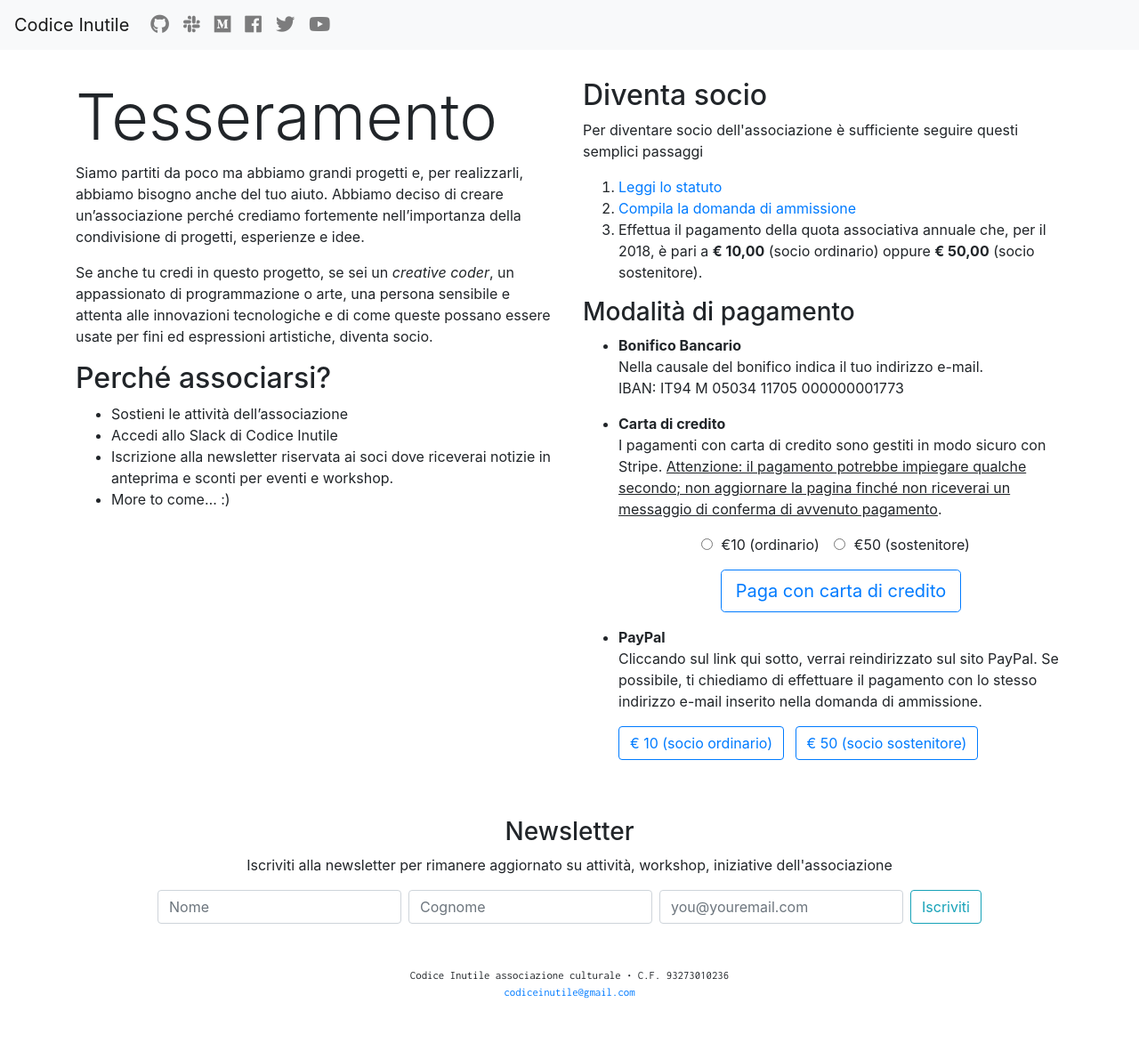
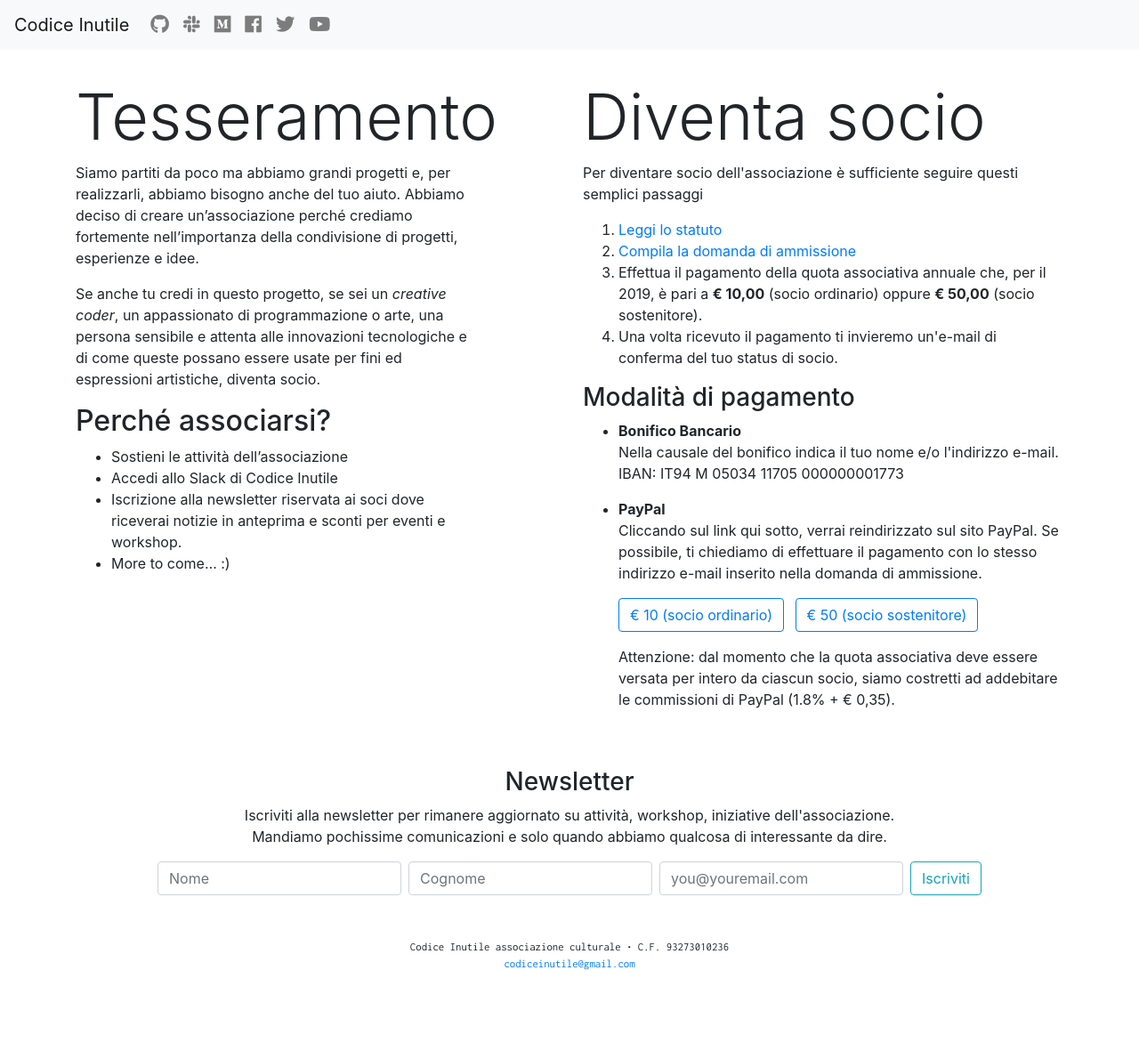
Before and after one commit to codiceinutile/codiceinutile.org, a Jekyll site: the page built from tesseramento.md, in a window 1280 px wide. Shown: the whole page at 89% size. Built offline with Jekyll 4.4.1, drawn with Linux system fonts in a browser that asks for light colours; nearby versions of some CDN libraries; after the commit the page ends 1140 px from its top, so only the background shows below that.

Commit message:
Update for PCD2019

```diff
--- a/_includes/footer.html
+++ b/_includes/footer.html
@@ -1,7 +1,7 @@
 <div class="container my-5">
-  <div class="text-center">
-    <h3 class="">Newsletter</h3>
-    <p>Iscriviti alla newsletter per rimanere aggiornato su attivit&agrave;, workshop, iniziative dell'associazione</p>
+  <div class="my-5 text-center">
+    <h3>Newsletter</h3>
+    <p>Iscriviti alla newsletter per rimanere aggiornato su attivit&agrave;, workshop, iniziative dell'associazione.<br /> Mandiamo pochissime comunicazioni e solo quando abbiamo qualcosa di interessante da dire.</p>
     <form action="//codiceinutile.us14.list-manage.com/subscribe/post?u=4264acf90b7891aa8d7dbe189&amp;id=a5b1d32440" method="post" id="mc-embedded-subscribe-form" name="mc-embedded-subscribe-form" class="form-inline validate justify-content-center" target="_blank" novalidate>
         <div class="form-group mb-2 mr-sm-2 mb-sm-0 mc-field-group">
           <label for="mce-FNAME" class="sr-only">First Name </label>
--- a/_layouts/tesseramento.html
+++ b/_layouts/tesseramento.html
@@ -4,7 +4,7 @@ layout: default
 <div class="page">
   <div class="container">
     <div class="row">
-      <article class="post col-12 col-sm-6">
+      <article class="post col-12 col-sm-5">
 
         <header class="post-header">
           <h1 class=" display-3">{{ page.title | escape }}</h1>
@@ -15,73 +15,30 @@ layout: default
         </div>
 
       </article>
-      <aside class="col-12 col-sm-6">
-        <h2>Diventa socio</h2>
+      <aside class="col-12 col-sm-6 offset-sm-1">
+        <h1 class="display-3">Diventa socio</h2>
         <p>Per diventare socio dell'associazione &egrave; sufficiente seguire questi semplici passaggi</p>
         <ol>
           <li><a href="https://github.com/codiceinutile/codiceinutile-docs/blob/master/STATUTO.md" target="_blank">Leggi lo statuto</a></li>
-          <li><a href="https://goo.gl/forms/wn931i1O4GUxs3g72" target="_blank">Compila la domanda di ammissione</a></li>
-          <li>Effettua il pagamento della quota associativa annuale che, per il 2018, &egrave; pari a <strong>&euro; 10,00</strong> (socio ordinario) oppure <strong>&euro; 50,00</strong> (socio sostenitore).</li>
+          <li><a href="http://bit.ly/CI2019" target="_blank">Compila la domanda di ammissione</a></li>
+          <li>Effettua il pagamento della quota associativa annuale che, per il 2019, &egrave; pari a <strong>&euro; 10,00</strong> (socio ordinario) oppure <strong>&euro; 50,00</strong> (socio sostenitore).</li>
+          <li>Una volta ricevuto il pagamento ti invieremo un'e-mail di conferma del tuo status di socio.</li>
         </ol>
         <h3>Modalit&agrave; di pagamento</h3>
         <ul>
           <li>
             <strong>Bonifico Bancario</strong>
-            <p>Nella causale del bonifico indica il tuo indirizzo e-mail.<br />IBAN: IT94 M 05034 11705 000000001773</p>
-          </li>
-          <li>
-            <p>
-              <strong>Carta di credito</strong><br />
-              I pagamenti con carta di credito sono gestiti in modo sicuro con Stripe. <u>Attenzione: il pagamento potrebbe impiegare qualche secondo; non aggiornare la pagina finch&eacute; non riceverai un messaggio di conferma di avvenuto pagamento</u>.
-            </p>
-
-            <form action="https://codiceinutilepay.herokuapp.com" method="POST" class="donation-form text-center">
-              <div id="error_explanation">
-              </div>
-              <script src="https://checkout.stripe.com/checkout.js"></script>
-              <div class="form-check form-check-inline">
-                <label class="form-check-label">
-                  <input class="form-check-input" type="radio" name="valore" value="1000"/>
-                  &euro;10 (ordinario)
-                </label>
-              </div>
-              <div class="form-check form-check-inline">
-                <label class="form-check-label">
-                  <input class="form-check-input" type="radio" name="valore" value="5000"/>
-                  &euro;50 (sostenitore)
-                </label>
-              </div>
-              <div class="form-check">
-              </div>
-              <button class="btn btn-outline-primary btn-lg my-3" id='donateButton'>Paga con carta di credito</button>
-              <script>
-              var handler = StripeCheckout.configure({
-                key: 'pk_live_B0mnUUJgKBBjohmxGdAuPFSe',
-                locale: 'auto',
-                name: 'Codice Inutile',
-                description: 'Pagamento quota associativa',
-                image: 'https://s3.amazonaws.com/stripe-uploads/acct_1AIXovI5eKZenhXKmerchant-icon-1494574380962-CI_SQUARE.jpg',
-                currency: 'eur',
-                token: function(token) {
-                  $('input#stripeToken').val(token.id);
-                  $('input#stripeEmail').val(token.email);
-                  $('form').submit();
-                }
-              });
-              </script>
-              <input type="hidden" id="stripeToken" name="stripeToken"/>
-              <input type="hidden" id="stripeEmail" name="stripeEmail"/>
-            </form>
+            <p>Nella causale del bonifico indica il tuo nome e/o l'indirizzo e-mail.<br />IBAN: IT94 M 05034 11705 000000001773</p>
           </li>
           <li>
             <p>
               <strong>PayPal</strong><br />
               Cliccando sul link qui sotto, verrai reindirizzato sul sito PayPal. Se possibile, ti chiediamo di effettuare il pagamento con lo stesso indirizzo e-mail inserito nella domanda di ammissione.
-              <ul class="list-inline">
-                <li class="list-inline-item"><a class="btn btn-outline-primary" href="https://www.paypal.me/codiceinutile/10" role="button">&euro; 10 (socio ordinario)</a></li>
-                <li class="list-inline-item"><a class="btn btn-outline-primary" href="https://www.paypal.me/codiceinutile/50" role="button">&euro; 50 (socio sostenitore)</a></li>
+              <ul class="list-inline my-3">
+                <li class="list-inline-item"><a class="btn btn-outline-primary" href="https://www.paypal.me/codiceinutile/10.54" role="button">&euro; 10 (socio ordinario)</a></li>
+                <li class="list-inline-item"><a class="btn btn-outline-primary" href="https://www.paypal.me/codiceinutile/51.27" role="button">&euro; 50 (socio sostenitore)</a></li>
               </ul>
-            </p>
+              <p>Attenzione: dal momento che la quota associativa deve essere versata per intero da ciascun socio, siamo costretti ad addebitare le commissioni di PayPal (1.8% + &euro; 0,35).</p>
           </li>
         </ul>
       </aside>
```
Also changed, not shown: _layouts/home.html (+58 -22 lines), Gemfile.lock.
